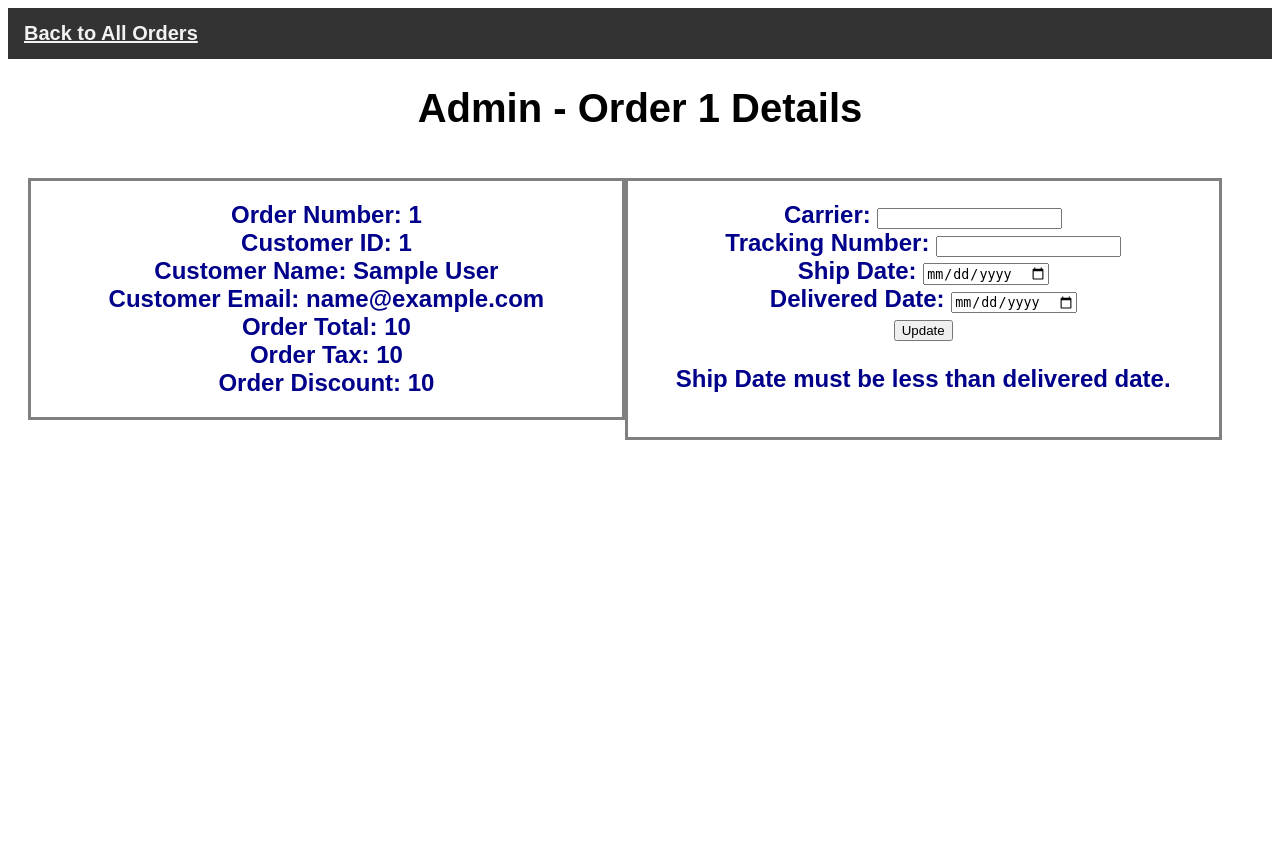
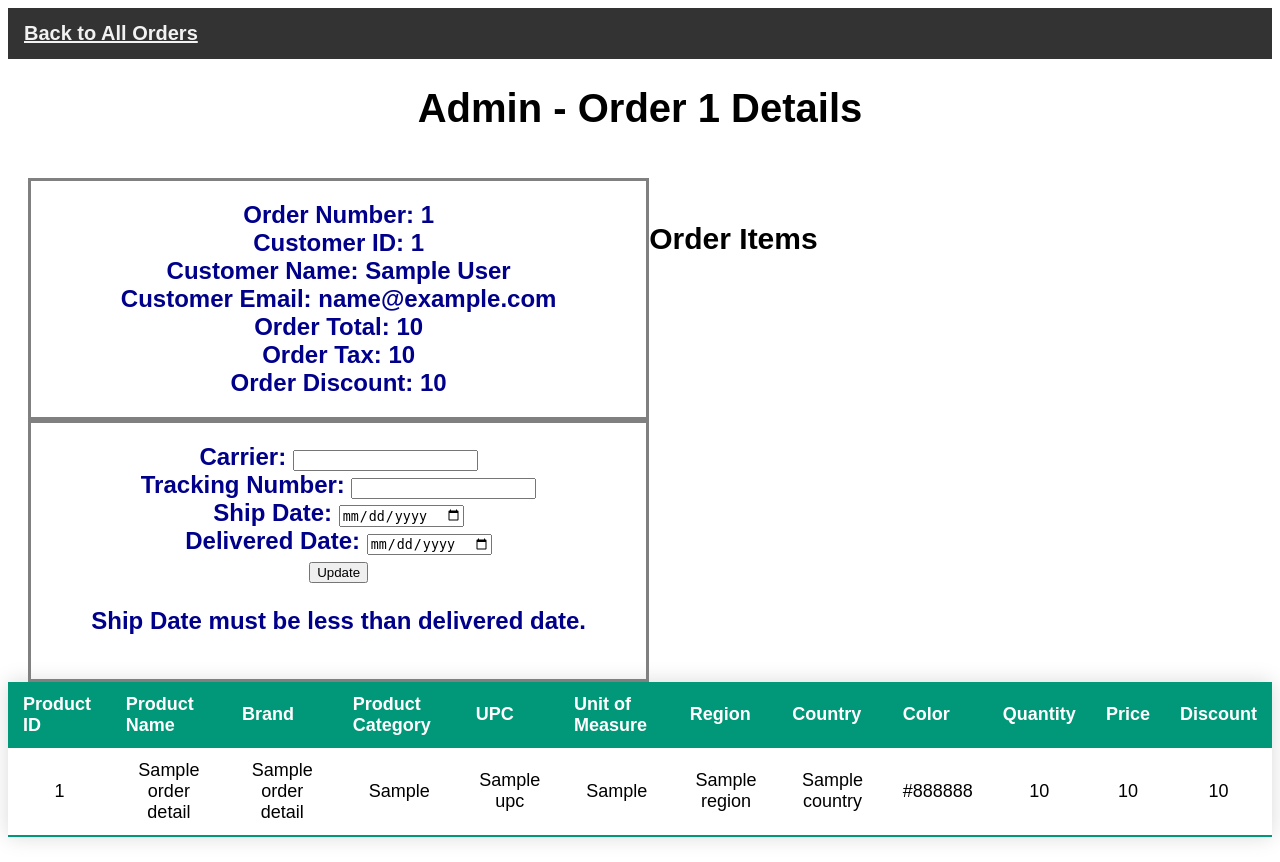
Before and after one commit to Ras-al-Ghul/Alcohol-Delivery-Service, a Flask app: template templates/admin/order_details.html in a window 1280 px wide. Before the commit the page ends 440 px from the top, so only its background shows below. Run offline with Flask 2, Linux system fonts and the light colour scheme; the template is opened without the code that fills it: values that come from a table or form of the project are taken from there, most other values are stand-ins (such as "Sample title", 1, 10 or a date in 2020); parts of the project's set-up code (start-up, migrations or seed data) failed here and were passed over; some libraries are stand-ins or nearby versions.

Commit message:
add order items to order details page

```diff
--- a/server.py
+++ b/server.py
@@ -437,6 +437,9 @@ def admin_order_details(order_id):
       result = g.conn.execute('select distinct o.order_id, o.order_number, o.customer_id, c.first_name, c.last_name, c.email, o.total, o.tax, o.discount, o.is_void, s.carrier, s.tracking_number, s.ship_date, s.delivered_date from orders o inner join customer c on c.customer_id = o.customer_id left join shipment s on s.order_id = o.order_id WHERE o.order_id = %s', [order_id])
       order = result.fetchone()
 
+      od = g.conn.execute('select distinct od.order_id, od.product_id, od.quantity, od.price, od.discount, p.brand_id, p.product_name, b.brand_name, p.product_category, p.upc, p.unit_of_measure, p.region, p.country, p.color from order_items od inner join product p on p.product_id = od.product_id left join brand b on b.brand_id = p.brand_id WHERE od.order_id = %s', [order_id])
+      order_details = od.fetchall()
+
       # Get Form
       form = ShipmentForm(request.form)
 
@@ -456,13 +459,7 @@ def admin_order_details(order_id):
 
           flash('Shipment Information Updated', 'success')
 
-      return render_template('admin/order_details.html', order=order, form=form)
-
-@app.route('/admin/shipment')
-def admin_shipment():
-      if 'username' not in session or not session['is_admin']:
-        return redirect(url_for('index'))
-      return render_template('admin/shipment.html')
+      return render_template('admin/order_details.html', order=order, form=form, order_details=order_details)
 
 
 if __name__ == "__main__":
--- a/static/css/main.css
+++ b/static/css/main.css
@@ -104,7 +104,7 @@ html, body{
   color: darkblue;
   text-align: center;
   font-weight: bold;
-  width: 45%;
+  width: 47%;
   padding: 20px;
   border: 3px solid gray;
 }
--- a/templates/admin/order_details.html
+++ b/templates/admin/order_details.html
@@ -16,7 +16,8 @@
               </ul>
             {% endif %}
           {% endwith %}
-        </div class="centerbutton">
+        </div>
+
         <div class="topnav">
           <a class="topnavbuttonhome" href="/admin/orders">Back to All Orders</a>
         </div>
@@ -56,5 +57,47 @@
     </div>
     </div>
 
+    <!-- Displaying weirdly -->
+    <div>
+    <p><h2>Order Items</h2></p>
+
+    <table class='prdtable'>
+      <thead>
+      <tr>
+          <th>Product ID</th>
+          <th>Product Name</th>
+          <th>Brand</th>
+          <th>Product Category</th>
+          <th>UPC</th>
+          <th>Unit of Measure</th>
+          <th>Region</th>
+          <th>Country</th>
+          <th>Color</th>
+          <th>Quantity</th>
+          <th>Price</th>
+          <th>Discount</th>
+      </tr>
+      </thead>
+      <tbody>
+      {% for od in order_details %}
+      <tr>
+          <td>{{od['product_id']}}</td>
+          <td>{{od['product_name']}}</td>
+          <td>{{od['brand_name']}}</td>
+          <td>{{od['product_category']}}</td>
+          <td>{{od['upc']}}</td>
+          <td>{{od['unit_of_measure']}}</td>
+          <td>{{od['region']}}</td>
+          <td>{{od['country']}}</td>
+          <td>{{od['color']}}</td>
+          <td>{{od['quantity']}}</td>
+          <td>{{od['price']}}</td>
+          <td>{{od['discount']}}</td>
+      {% endfor %}
+      </tr>
+      </tbody>
+  </table>
+  </div>
+
 
 </html>
--- a/templates/admin/shipment.html
+++ /dev/null
@@ -1 +0,0 @@
-Admin Shipment Page Boiler
```
